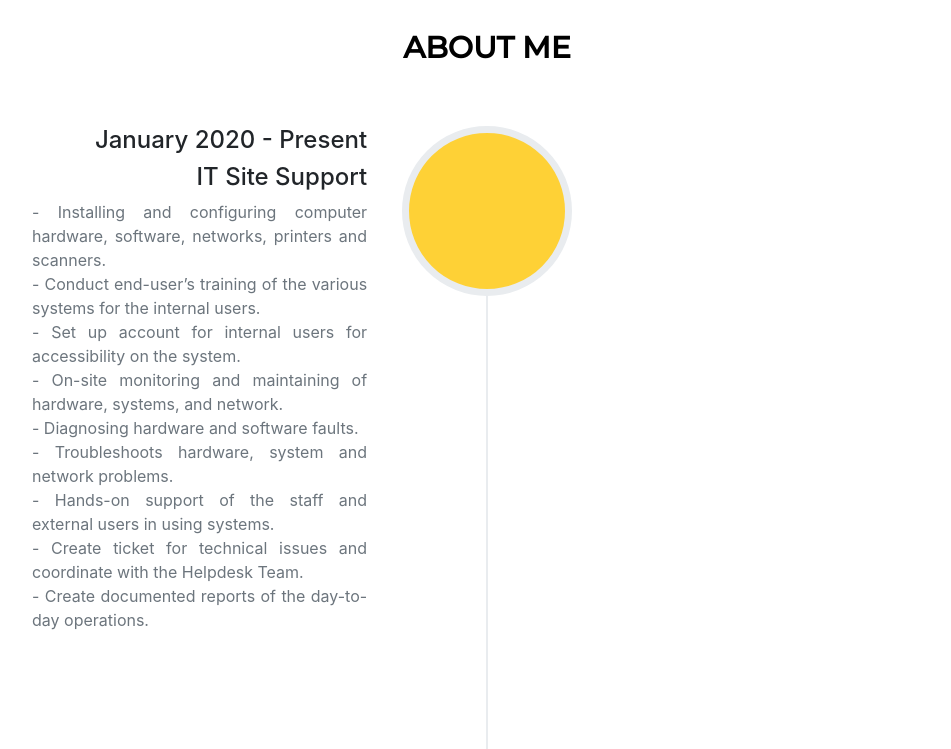
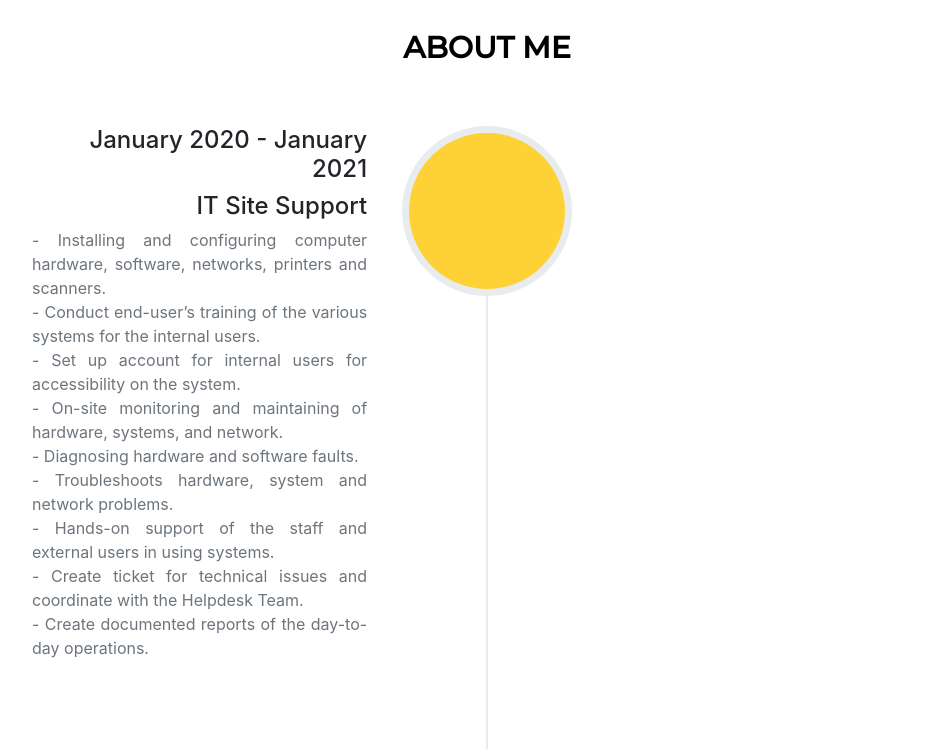
Before and after one commit to rjchugo/rjchugo.github.io, a plain HTML site: page index.html in a window 1280 px wide. Shown: the part 840-1589 px from the top of the page, without its empty margins (153-1104 px from the left). Drawn offline with nearby package versions, Linux system fonts and the light colour scheme; files whose address does not match are found by name.

Commit message:
Update About (timeline)

```diff
--- a/index.html
+++ b/index.html
@@ -66,7 +66,7 @@
                         <div class="timeline-image"><img class="rounded-circle img-fluid" src="assets/img/about/1.jpg" alt="" /></div>
                           <div class="timeline-panel">
                             <div class="timeline-heading">
-                                <h4>January 2020 - Present</h4>
+                                <h4>January 2020 - January 2021</h4>
                                 <h4 class="subheading">IT Site Support</h4>
                             </div>
                               <div class="timeline-body"><p class="text-muted">
```
